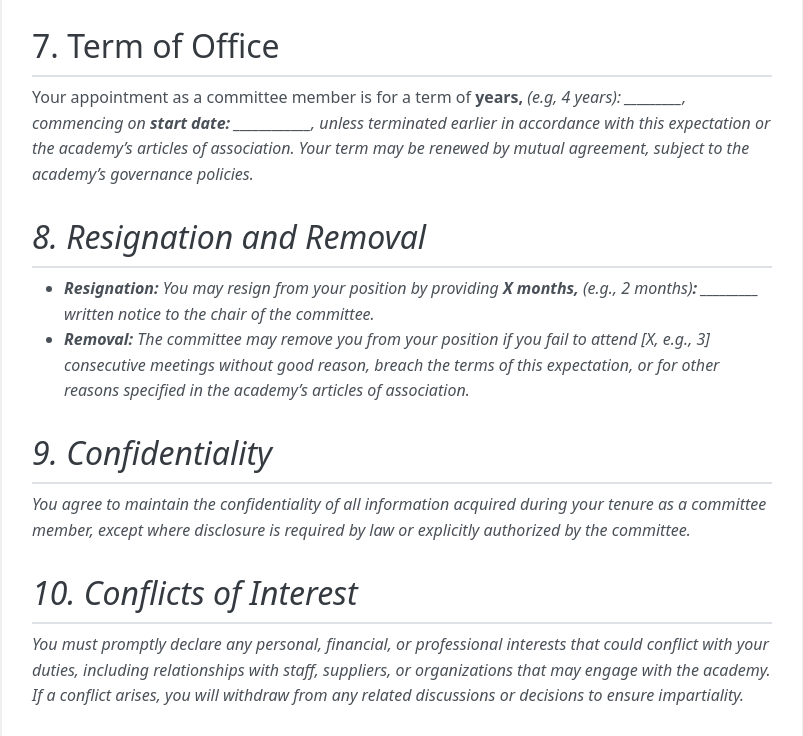
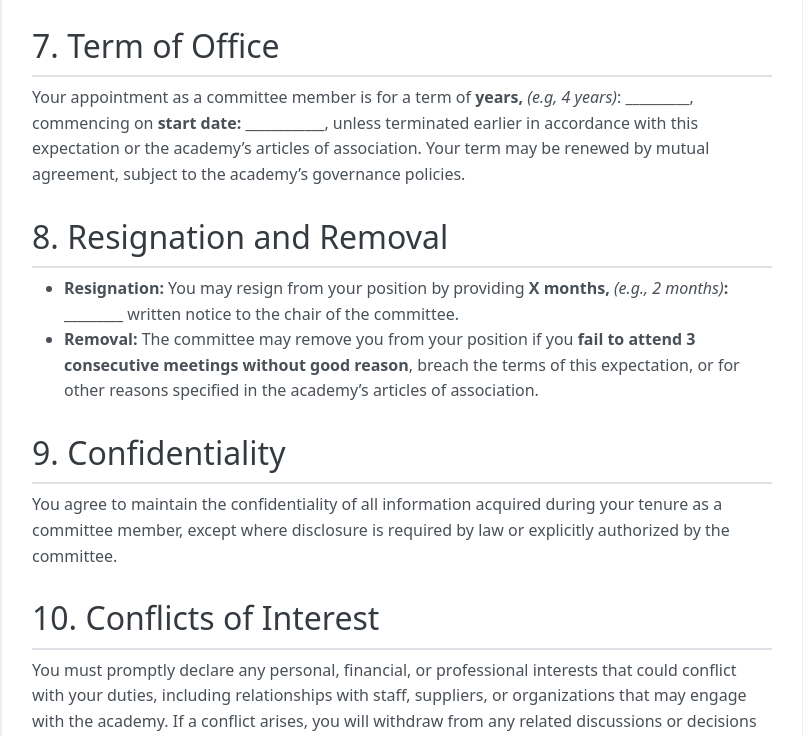
Before and after one commit to shnarn/shnarn-govain, a plain HTML site: page academy_committee_expectation.html in a window 1280 px wide. Shown: the part 2571-3307 px from the top of the page, without its empty margins (238-1041 px from the left). Drawn offline with nearby package versions, Linux system fonts and the light colour scheme.

Commit message:
currected italics and changed attend 3 meeting to strong

```diff
--- a/academy_committee_expectation.html
+++ b/academy_committee_expectation.html
@@ -156,14 +156,14 @@
 
         <section>
             <h2>7. Term of Office</h2>
-            <p>Your appointment as a committee member is for a term of <strong>years,</strong> <i>(e.g, 4 years)<i><storng>: _________</strong>, commencing on <strong>start date: ____________</strong>, unless terminated earlier in accordance with this expectation or the academy’s articles of association. Your term may be renewed by mutual agreement, subject to the academy’s governance policies.</p>
+            <p>Your appointment as a committee member is for a term of <strong>years,</strong> <i>(e.g, 4 years)</i><storng>: _________</strong>, commencing on <strong>start date: ____________</strong>, unless terminated earlier in accordance with this expectation or the academy’s articles of association. Your term may be renewed by mutual agreement, subject to the academy’s governance policies.</p>
         </section>
 
         <section>
             <h2>8. Resignation and Removal</h2>
             <ul>
                 <li><strong>Resignation:</strong> You may resign from your position by providing <strong>X months,</strong> <i>(e.g., 2 months)</i><strong>: _________</strong> written notice to the chair of the committee.</li>
-                <li><strong>Removal:</strong> The committee may remove you from your position if you fail to attend [X, e.g., 3] consecutive meetings without good reason, breach the terms of this expectation, or for other reasons specified in the academy’s articles of association.</li>
+                <li><strong>Removal:</strong> The committee may remove you from your position if you <strong>fail to attend 3 consecutive meetings without good reason</strong>, breach the terms of this expectation, or for other reasons specified in the academy’s articles of association.</strong></li>
             </ul>
         </section>
 
```
